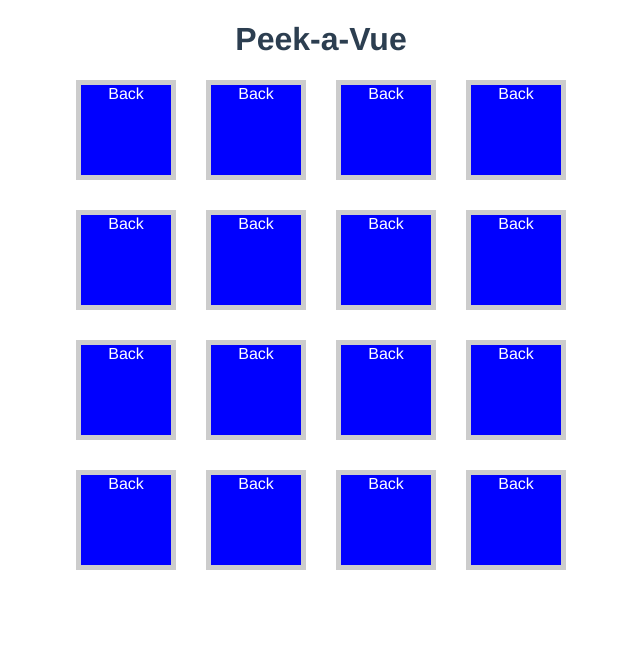
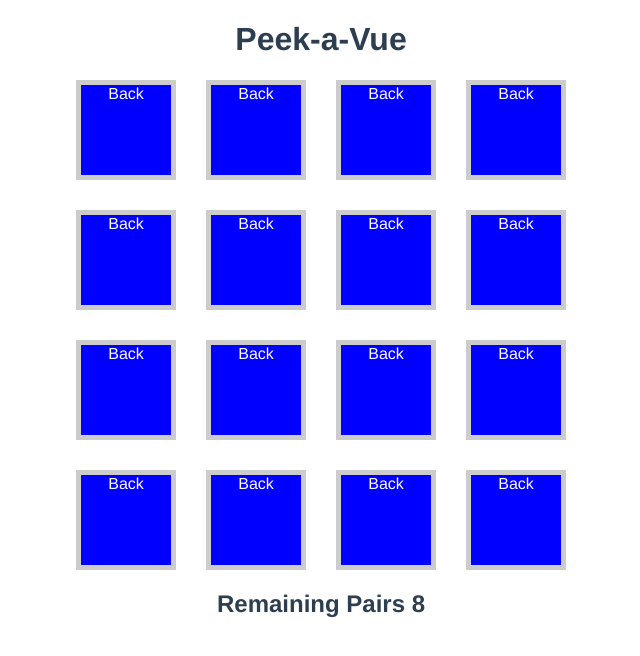
Before and after one commit to KDA-Coding/Peek-a-Vue-Tut-Project, a Vue app in the folder peek-a-vue-tut-project/: page / in a window 1280 px wide. Shown: the top 656 px of the page, without its empty margins (319-959 px from the left). Built offline with nearby package versions, Linux system fonts and the light colour scheme.

Commit message:
Added status check for game progress/win conditions
Added a status check for the game progress/win condition to allow a "game completed" state for restarting/exiting.

```diff
--- a/peek-a-vue-tut-project/src/App.vue
+++ b/peek-a-vue-tut-project/src/App.vue
@@ -15,7 +15,7 @@
 <script>
 
 import GameCard from '@/components/GameCard.vue'
-import { ref, watch } from 'vue'
+import { ref, watch, computed } from 'vue'
 
 export default {
   name: 'App',
@@ -27,11 +27,26 @@
   setup() {
     const cardList = ref([])
     const userSelection = ref([])
-    const status = ref('')
+
+    const status = computed (() => {
+      if (remainingPairs.value === 0) {
+        return "Player wins!"
+      }
+      else {
+        return `Remaining Pairs ${remainingPairs.value}`
+      }
+    })
+
+    const remainingPairs = computed(() => {
+      const remainingCards = cardList.value.filter
+      (card => card.matched === false).length
+
+      return remainingCards / 2
+    })
 
     for (let i = 0; i<16; i++) {
       cardList.value.push({
-        value: i,
+        value: 8,
         visible: false,
         position: i,
         matched: false
@@ -61,6 +76,8 @@
           cardList.value[cardOne.position].matched = true;
           cardList.value[cardTwo.position].matched = true;
 
+          userSelection.value.length = 0
+
         }
         else {
           status.value = 'Mismatched.'
@@ -69,7 +86,6 @@
           cardList.value[cardTwo.position].visible = false
 
           userSelection.value.length = 0
-
         }
 
 
```
